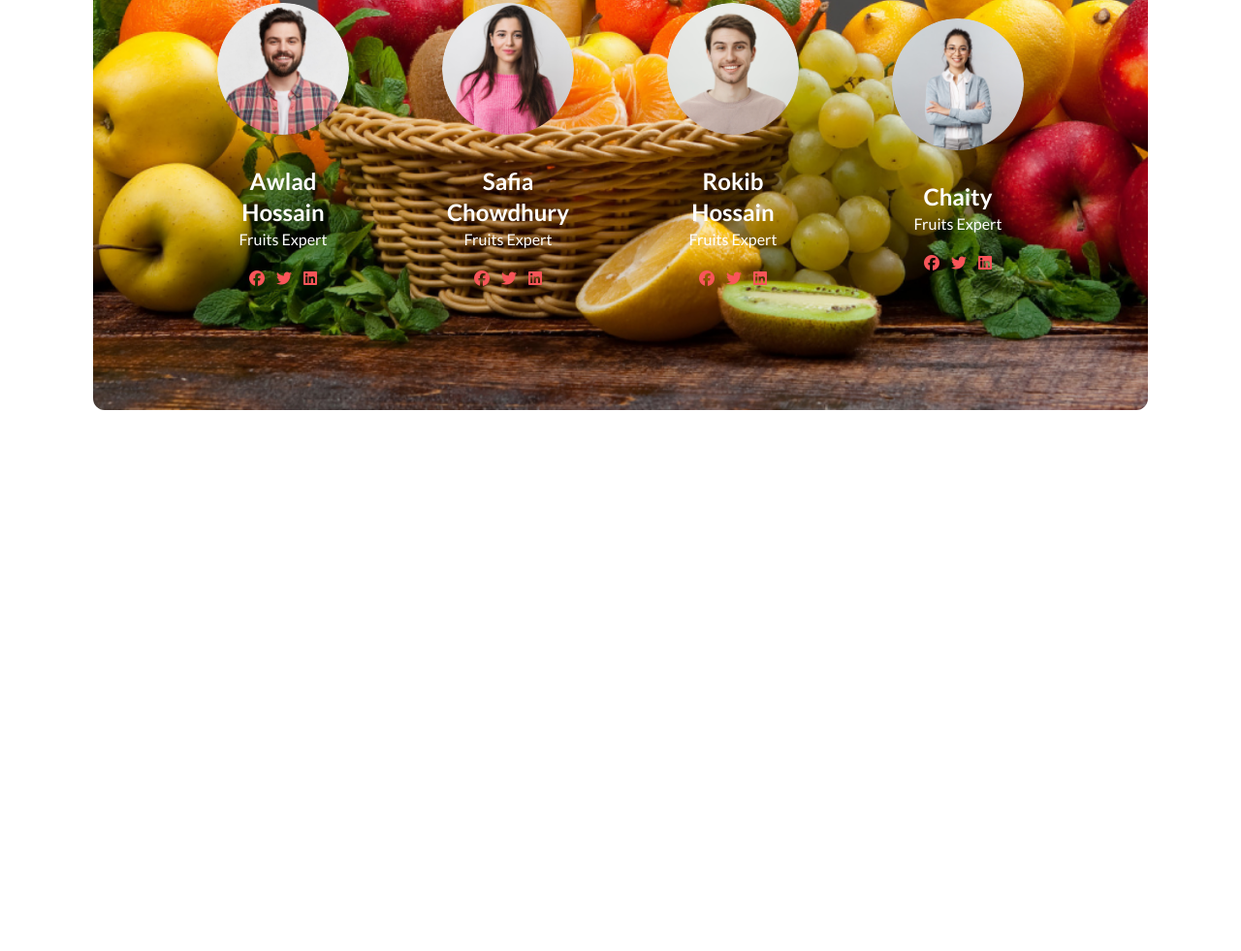
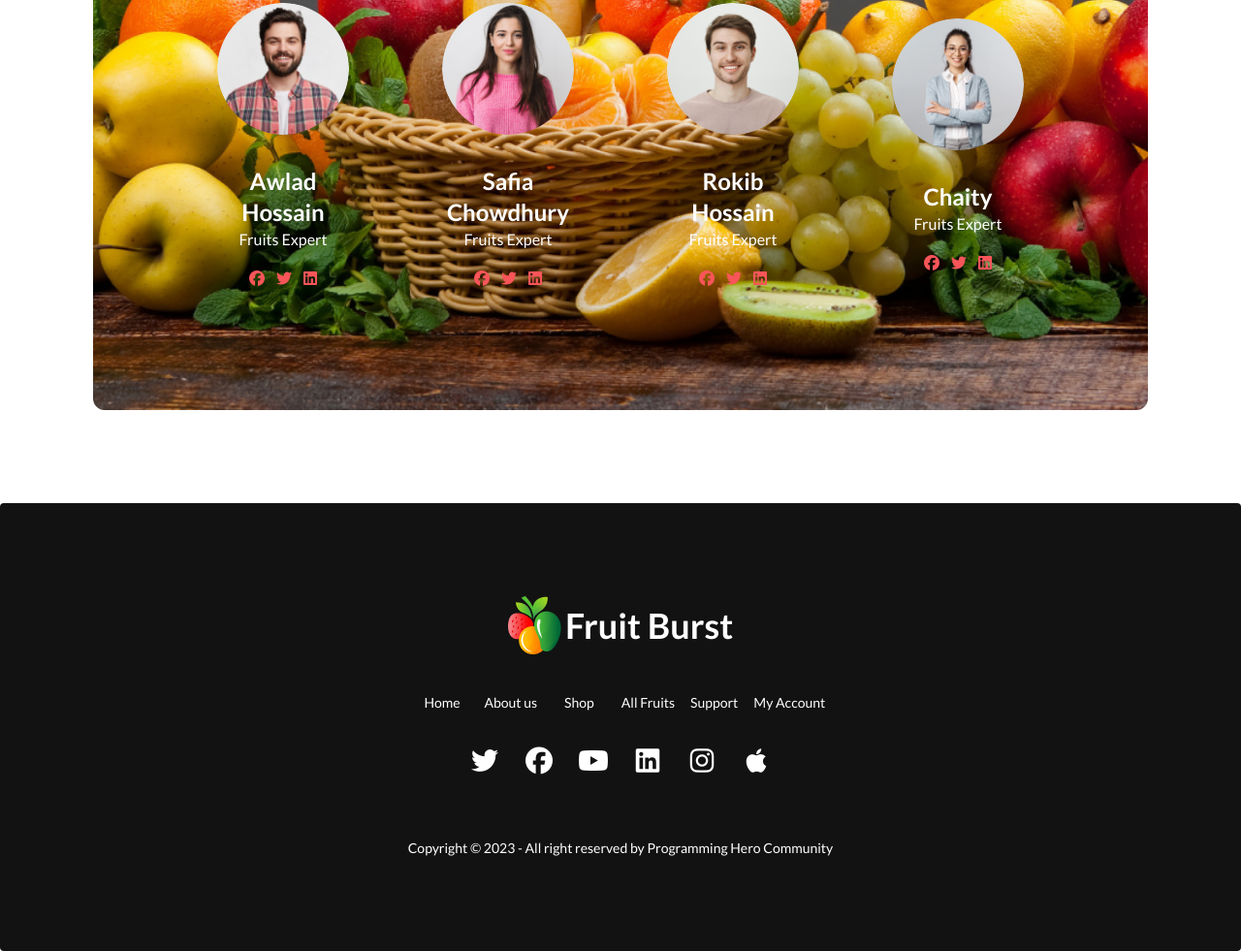
Before and after one commit to Radiat09/assignment-3, a plain HTML site: page index.html in a window 1280 px wide. Shown: the part 2069-3050 px from the top of the page at 97% size. Before the commit the page ends 2588 px from the top, so only its background shows below. Drawn offline with nearby package versions, Linux system fonts and the light colour scheme.

Commit message:
finished footer section

```diff
--- a/index.html
+++ b/index.html
@@ -31,7 +31,7 @@
             colors: {
               clifford: "#da373d",
               "main-bg": "#F85559",
-              "prim-txt": "#121212",
+              "prime-txt": "#121212",
             },
           },
         },
@@ -622,6 +622,66 @@
       </section>
       <!-- Meet The Team Section END-->
     </main>
-    <footer></footer>
+    <footer
+      class="footer footer-center py-12 md:py-24 bg-prime-txt text-base-content rounded text-white"
+    >
+      <div class="flex gap-1">
+        <img src="./images/logo.png" alt="Logo" />
+        <h2 class="text-4xl font-bold">Fruit Burst</h2>
+      </div>
+      <div class="grid grid-cols-3 md:grid-flow-col gap-4">
+        <a class="link link-hover">Home</a>
+        <a class="link link-hover">About us</a>
+        <a class="link link-hover">Shop</a>
+        <a class="link link-hover">All Fruits</a>
+        <a class="link link-hover">Support</a>
+        <a class="link link-hover">My Account</a>
+      </div>
+      <div>
+        <div class="grid grid-flow-col gap-4">
+          <a href=""
+            ><i
+              class="fa-brands fa-twitter fa-2xl h-10 w-10"
+              style="color: #fff"
+            ></i>
+          </a>
+          <a href=""
+            ><i
+              class="fa-brands fa-facebook fa-2xl h-10 w-10"
+              style="color: #fff"
+            ></i>
+          </a>
+          <a href=""
+            ><i
+              class="fa-brands fa-youtube fa-2xl h-10 w-10"
+              style="color: #fff"
+            ></i>
+          </a>
+          <a href=""
+            ><i
+              class="fa-brands fa-linkedin fa-2xl h-10 w-10"
+              style="color: #fff"
+            ></i>
+          </a>
+          <a href=""
+            ><i
+              class="fa-brands fa-instagram fa-2xl h-10 w-10"
+              style="color: #fff"
+            ></i>
+          </a>
+          <a href=""
+            ><i
+              class="fa-brands fa-apple fa-2xl h-10 w-10"
+              style="color: #fff"
+            ></i>
+          </a>
+        </div>
+      </div>
+      <div>
+        <p>
+          Copyright © 2023 - All right reserved by Programming Hero Community
+        </p>
+      </div>
+    </footer>
   </body>
 </html>
```
